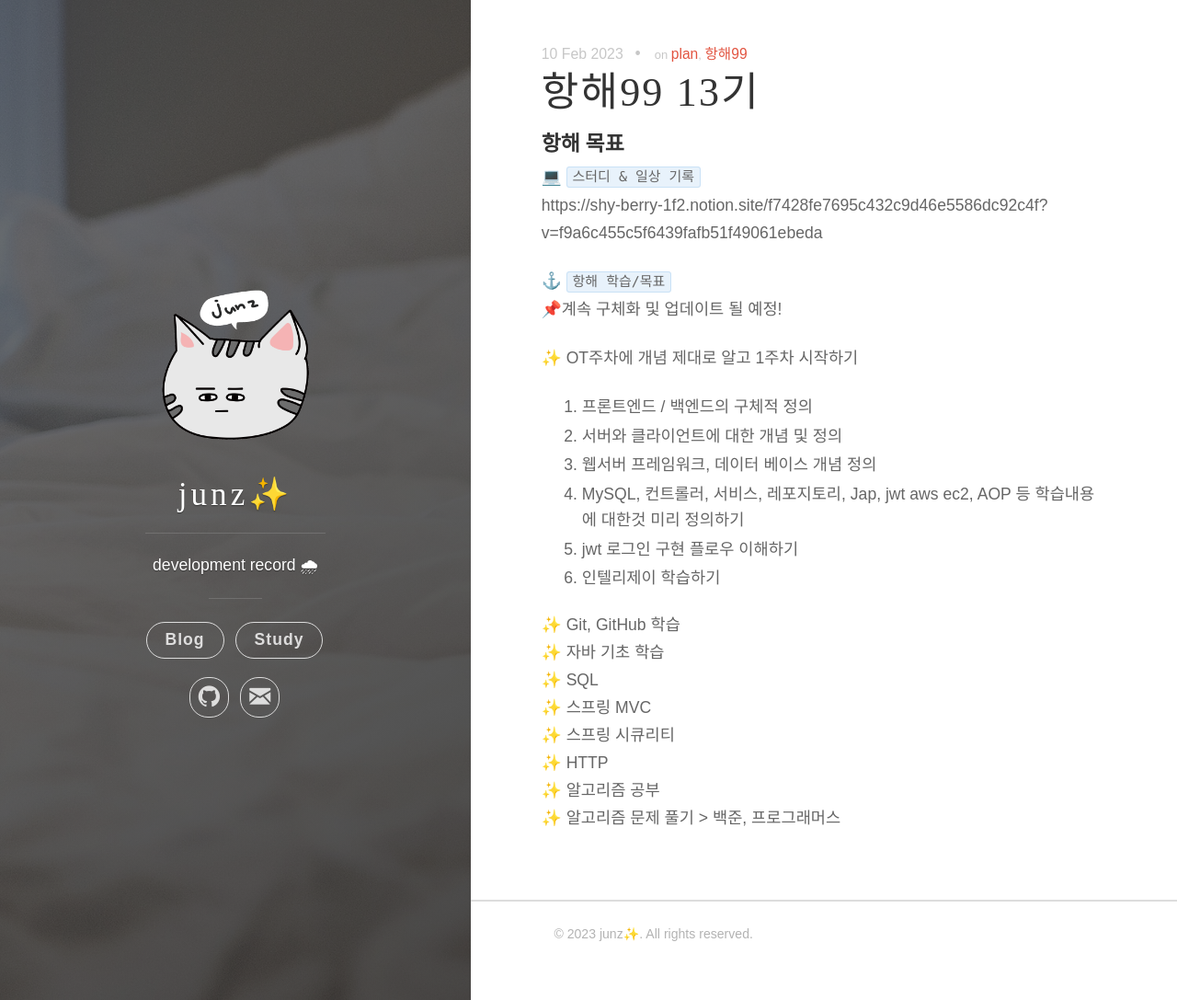
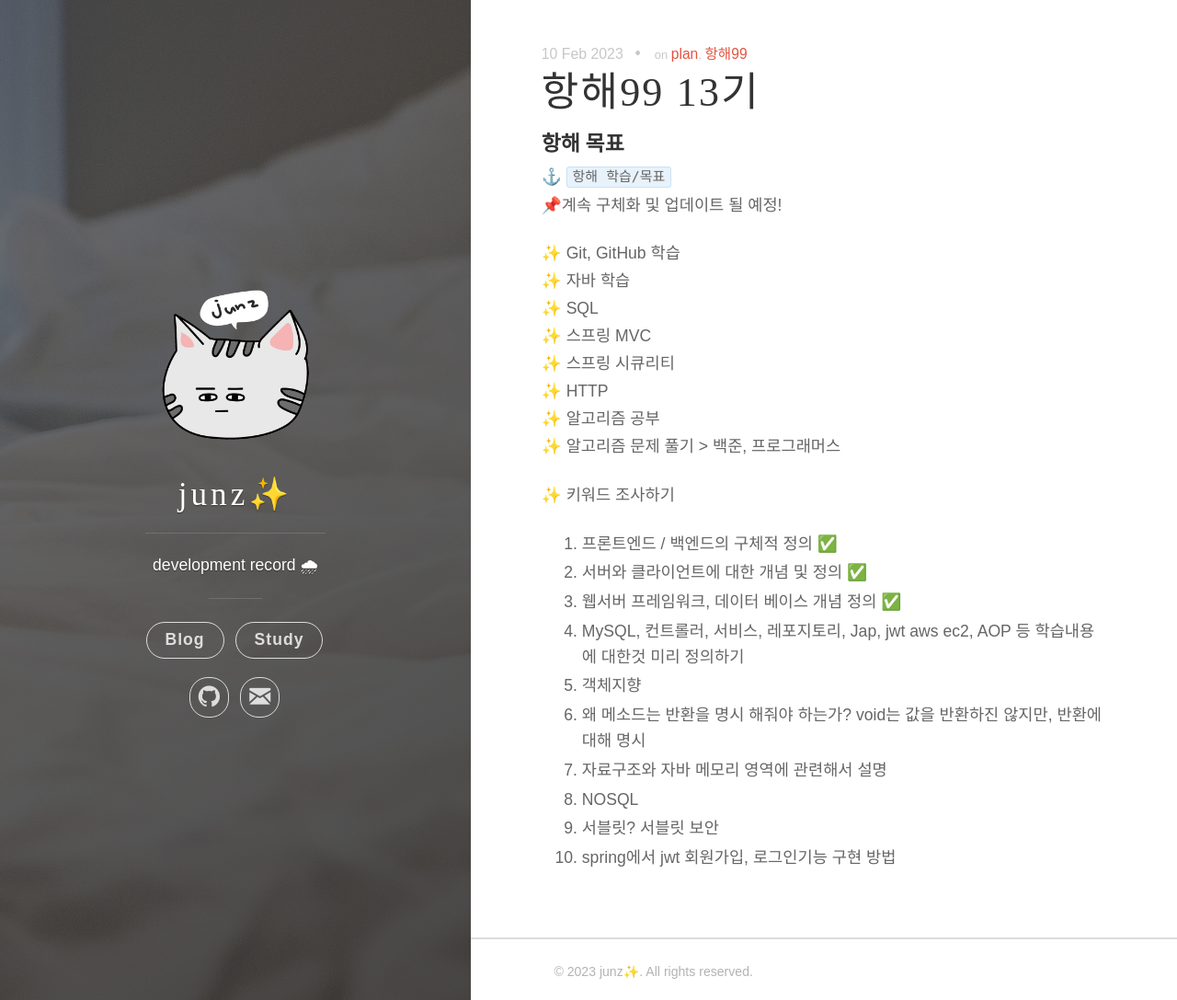
Before and after one commit to kim-junz/kim-junz.github.io, a Jekyll site: the page built from _posts/2023/2023-02-10-항해99 13기.md, in a window 1280 px wide and 1087 px high. Shown: the whole window at 92% size. Built offline with Jekyll 4.4.1, drawn with Linux system fonts in a browser that asks for light colours; some web fonts are replaced.

Commit message:
Update 2023-02-10-항해99 13기.md

```diff
--- a/_posts/2023/2023-02-10-항해99 13기.md
+++ b/_posts/2023/2023-02-10-항해99 13기.md
@@ -7,25 +7,27 @@
 
 <h5><strong>항해 목표</strong></h5>
 
-💻 `스터디 & 일상 기록`
-https://shy-berry-1f2.notion.site/f7428fe7695c432c9d46e5586dc92c4f?v=f9a6c455c5f6439fafb51f49061ebeda
-
 ⚓ `항해 학습/목표`
 📌계속 구체화 및 업데이트 될 예정!
 
-✨ OT주차에 개념 제대로 알고 1주차 시작하기
-1. 프론트엔드 / 백엔드의 구체적 정의
-2. 서버와 클라이언트에 대한 개념 및 정의
-3. 웹서버 프레임워크, 데이터 베이스 개념 정의
-4. MySQL, 컨트롤러, 서비스, 레포지토리, Jap, jwt aws ec2, AOP 등 학습내용에 대한것 미리 정의하기
-5. jwt 로그인 구현 플로우 이해하기
-6. 인텔리제이 학습하기
-
 ✨ Git, GitHub 학습
-✨ 자바 기초 학습
+✨ 자바 학습
 ✨ SQL
 ✨ 스프링 MVC
 ✨ 스프링 시큐리티
 ✨ HTTP
 ✨ 알고리즘 공부
 ✨ 알고리즘 문제 풀기 > 백준, 프로그래머스
+
+✨ 키워드 조사하기
+
+1. 프론트엔드 / 백엔드의 구체적 정의 ✅
+2. 서버와 클라이언트에 대한 개념 및 정의 ✅
+3. 웹서버 프레임워크, 데이터 베이스 개념 정의 ✅
+4. MySQL, 컨트롤러, 서비스, 레포지토리, Jap, jwt aws ec2, AOP 등 학습내용에 대한것 미리 정의하기
+5. 객체지향
+6. 왜 메소드는 반환을 명시 해줘야 하는가? void는 값을 반환하진 않지만, 반환에 대해 명시
+7. 자료구조와 자바 메모리 영역에 관련해서 설명
+8. NOSQL
+9. 서블릿? 서블릿 보안
+10. spring에서 jwt 회원가입, 로그인기능 구현 방법
```
